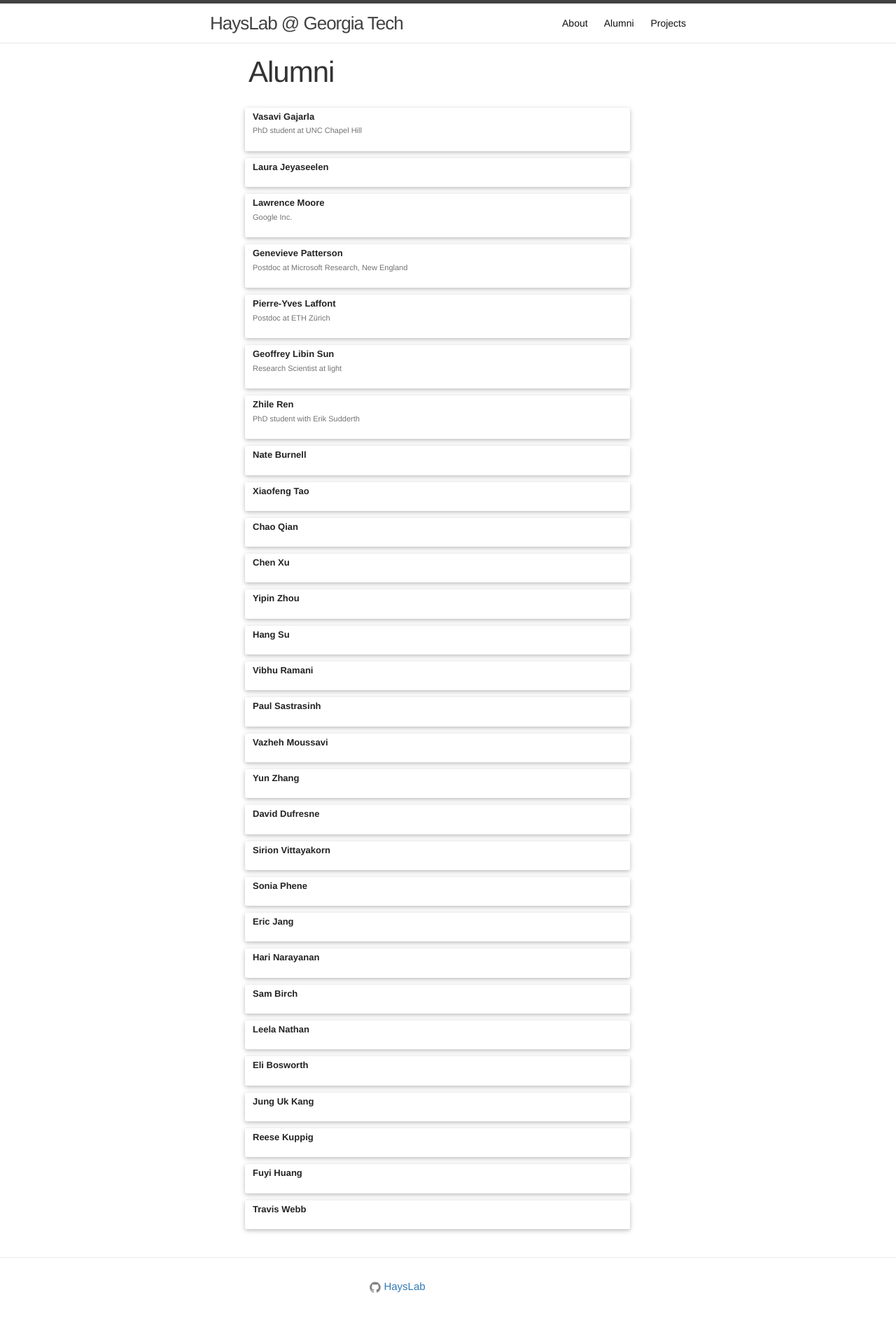
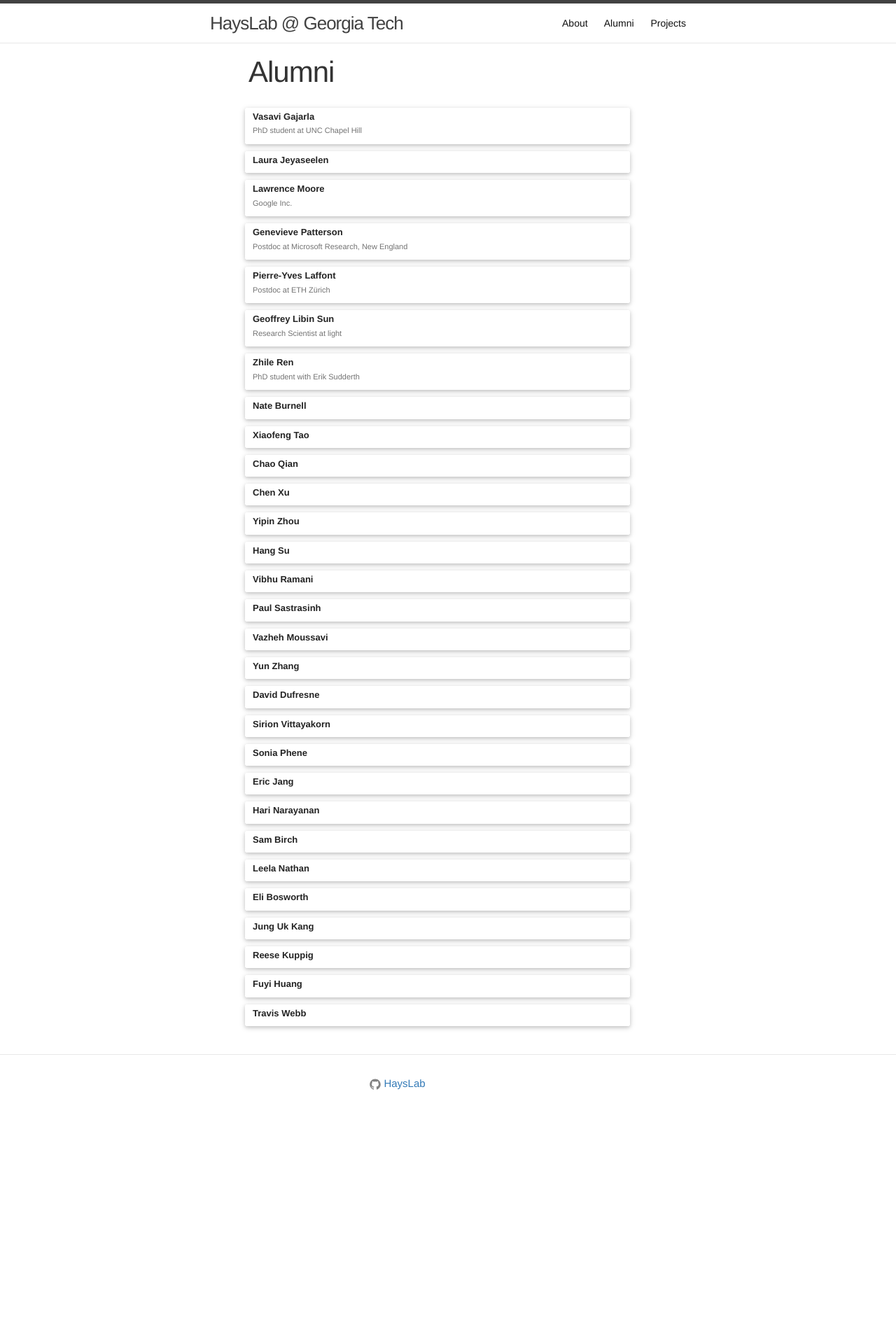
Before and after one commit to HaysLab/HaysLab.github.io, a Jekyll site: the page built from alumni.html, in a window 1280 px wide. Shown: the whole page at 70% size. Built offline with Jekyll 4.4.1, drawn with Linux system fonts in a browser that asks for light colours; nearby versions of some CDN libraries; after the commit the page ends 1613 px from its top, so only the background shows below that.

Commit message:
more efficient use of space on the alumni page

```diff
--- a/alumni.html
+++ b/alumni.html
@@ -17,11 +17,11 @@ permalink: /alumni/
         <div class="media-body contact-card-body">
             <h4 class="media-heading">{{ member.name }}</h4>
             <p class="">{{ member.current_role }}</p>
-            <div class="btn-toolbar card-body-social" role="toolbar">
-                {% if member.website.size > 0 %}
-                <a href="{{ member.website }}" target="_blank"><div class="btn-group fa fa-globe website"></div></a>
-                {% endif %}
-            </div>
+            <!--<div class="btn-toolbar card-body-social" role="toolbar">-->
+                <!--{% if member.website.size > 0 %}-->
+                <!--<a href="{{ member.website }}" target="_blank"><div class="btn-group fa fa-globe website"></div></a>-->
+                <!--{% endif %}-->
+            <!--</div>-->
         </div>
     </div>
 </div>
```
